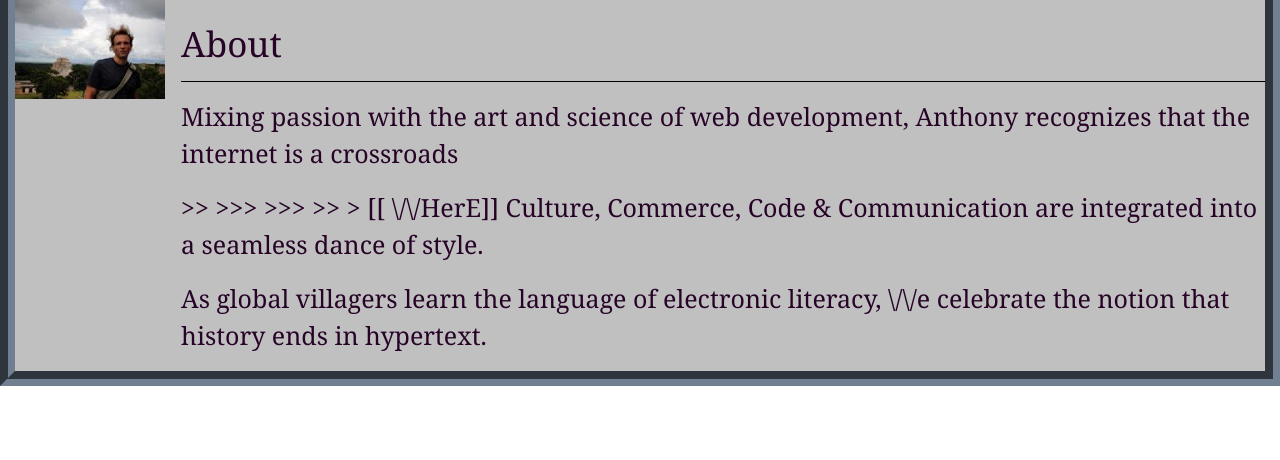
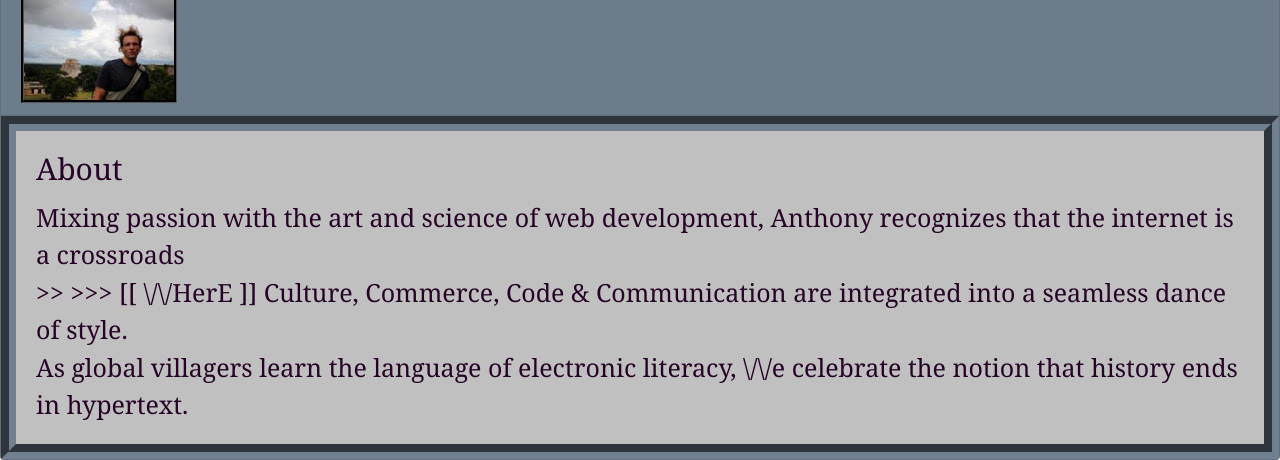
Before and after one commit to aUgo10/bootstrap, a plain HTML site: page index.html in a window 1280 px wide. Shown: the part 1244-1704 px from the top of the page. Before the commit the page ends 1630 px from the top, so only its background shows below. Drawn offline with nearby package versions, Linux system fonts and the light colour scheme.

Commit message:
made gallery responsive / added componant

```diff
--- a/index.html
+++ b/index.html
@@ -47,22 +47,22 @@
         </ol>
         <div class="carousel-inner">
           <div class="carousel-item active">
-            <img src="images/Pictoglyphic Guitar.jpg" class="d-block w-100" alt="...">
+            <img src="images/Pictoglyphic Guitar.jpg" class="d-block w-100" alt="Pictoglyphic Guitar">
           </div>
           <div class="carousel-item">
-            <img src="images/Ambient Folk Logo.jpg" class="d-block w-100" alt="...">
+            <img src="images/Ambient Folk Logo.jpg" class="d-block w-100" alt="AF logo">
           </div>
           <div class="carousel-item">
-            <img src="images/Ambient Folk Art Logo .jpg" class="d-block w-100" alt="...">
+            <img src="images/Ambient Folk Art Logo .jpg" class="d-block w-100" alt="AF Art Logo".">
           </div>
           <div class="carousel-item">
-            <img src="images/Cubist Guitar Pictoglyph.jpg" class="d-block w-100" alt="...">
+            <img src="images/Cubist Guitar Pictoglyph.jpg" class="d-block w-100" alt="Cubist Guitar Pictoglyph">
           </div>
           <div class="carousel-item">
-            <img src="images/Platonic Windows Landscape.jpg" class="d-block w-100" alt="...">
+            <img src="images/Platonic Windows Landscape.jpg" class="d-block w-100" alt="Platonic Windows">
           </div>
           <div class="carousel-item">
-            <img src="images/hypertext radio big.jpg"d-block w-100" alt="...">
+            <img src="images/hypertext radio big.jpg" class="d-block w-100" alt="radio tower">
           </div>
         </div>
         <a class="carousel-control-prev" href="#carouselExampleIndicators" role="button" data-slide="prev">
@@ -76,16 +76,18 @@
       </div>
 
       <!--Bottom align Media-->
-      <div class="media">
-        <img src="images/A.Ugo picture.jpg" class="align-self-mid mr-3" alt="...">
-        <div class="media-body">
+      <div class="card">
+        <div class="card-header">
+          <img src="images/A.Ugo picture.jpg" class="photo" alt="AU photo">
+        </div>
+        <div class="card-body">
+          <h5 class="card-title">About</h5>
+          <p class="card-text">Mixing passion with the art and science of web development, Anthony recognizes that the internet is a crossroads
           <br>
-          <h5 class="mt-0">About</h5>
-          <hr size="30" color="black">
-          <p>Mixing passion with the art and science of web development, Anthony recognizes that the internet is a crossroads </p>
-          <P> >> >>> >>> >> > [[ \/\/HerE]] Culture, Commerce, Code & Communication are integrated into a seamless dance of style.
-            <p>As global villagers learn the language of electronic literacy, \/\/e celebrate the notion that history ends in hypertext.</p>
-      </p>
+            >>  >>>     [[ \/\/HerE ]] Culture, Commerce, Code & Communication are integrated into a seamless dance of style.
+          <br>
+         As global villagers learn the language of electronic literacy, \/\/e celebrate the notion that history ends in hypertext.</p>
+
         </div>
       </div>
 
--- a/main css/main.css
+++ b/main css/main.css
@@ -19,9 +19,13 @@
     font-style: italic;
 }
 
-/*Media align styling*/
+/*Card align styling*/
 
-.media {
+.card {
+    background-color: slategray;
+}
+
+.card-body {
     background-color: silver;
     border-style: groove;
     border-color: slategray;
@@ -44,3 +48,16 @@ p {
     text-align: inherit;
 
 }
+
+.card-title {
+    font-size: 30px;
+    font-family: Cambria, Cochin, Georgia, Times, 'Times New Roman', serif;
+    color: rgb(39, 4, 39)
+
+}
+
+.photo {
+    border-color: black;
+    border-style: groove;
+    border-width: 3px;
+}
```
